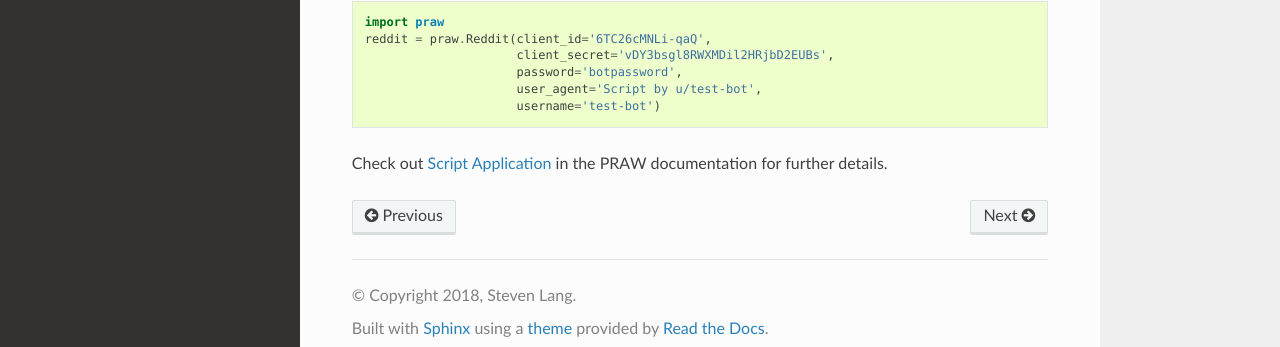
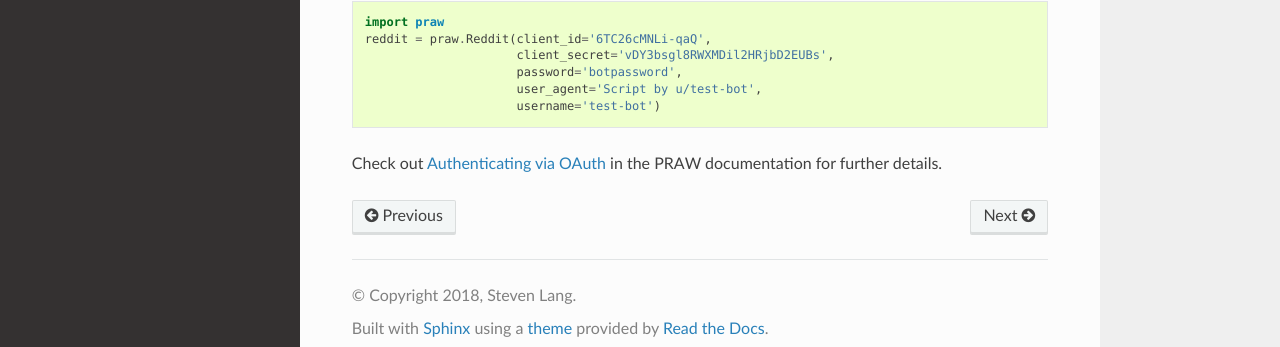
Before and after one commit to braun-steven/bottr, a Sphinx documentation site: the page built from docs/setup.rst, in a window 1280 px wide and 900 px high, scrolled down 665 px. Shown: the part 535-882 px from the top of the window. Built offline with Sphinx 7.4.7 and the Read the Docs theme 2.0.0, drawn with Linux system fonts in a browser that asks for light colours.

Commit message:
Link to OAuth auth

```diff
--- a/docs/setup.rst
+++ b/docs/setup.rst
@@ -36,5 +36,5 @@ For the above example, a reddit instance can be created as follows:
                          user_agent='Script by u/test-bot',
                          username='test-bot')
 
-Check out `Script Application <http://praw.readthedocs.io/en/latest/getting_started/authentication.html#script-application>`_
+Check out `Authenticating via OAuth <http://praw.readthedocs.io/en/latest/getting_started/authentication.html#>`_
 in the PRAW documentation for further details.
```
